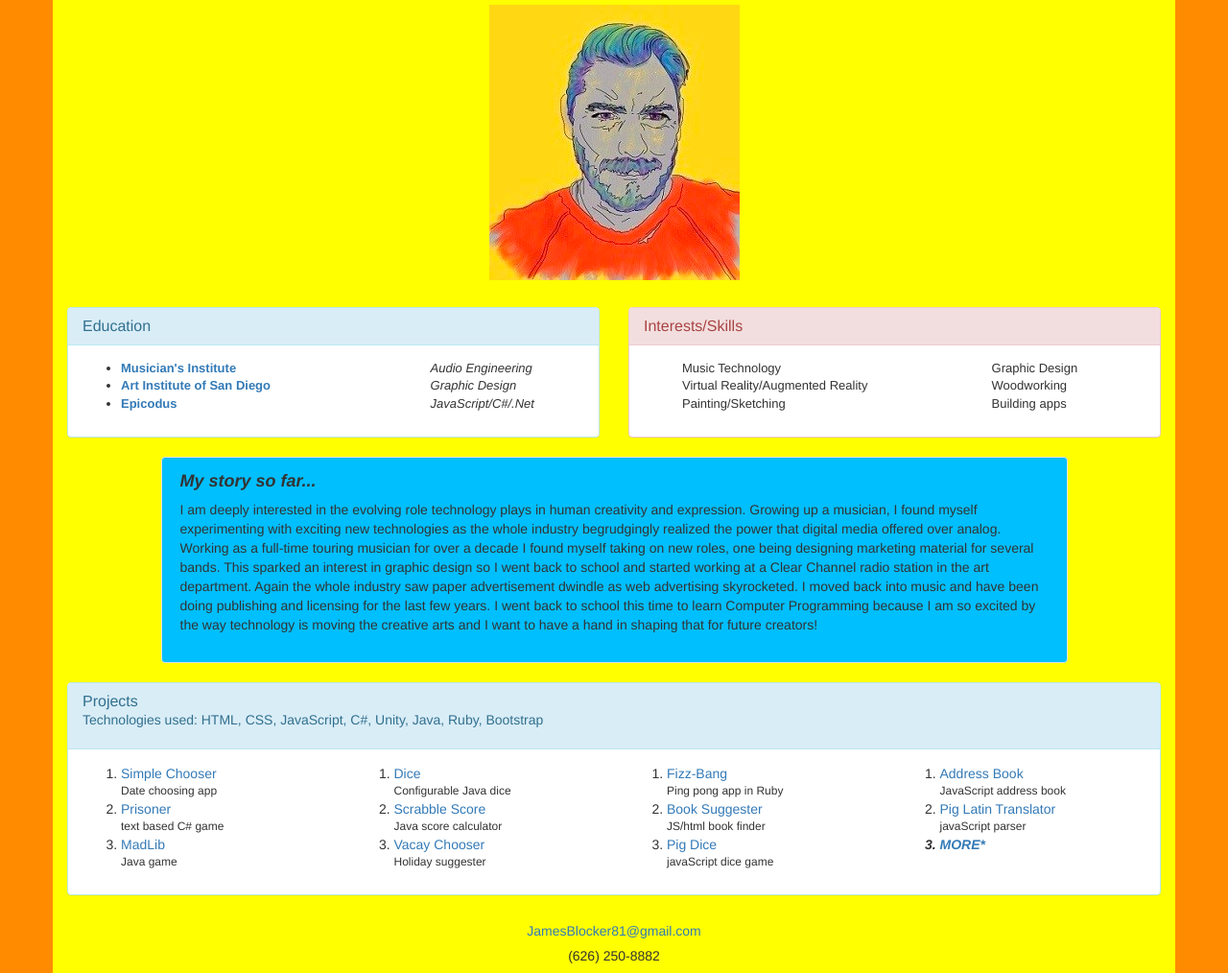
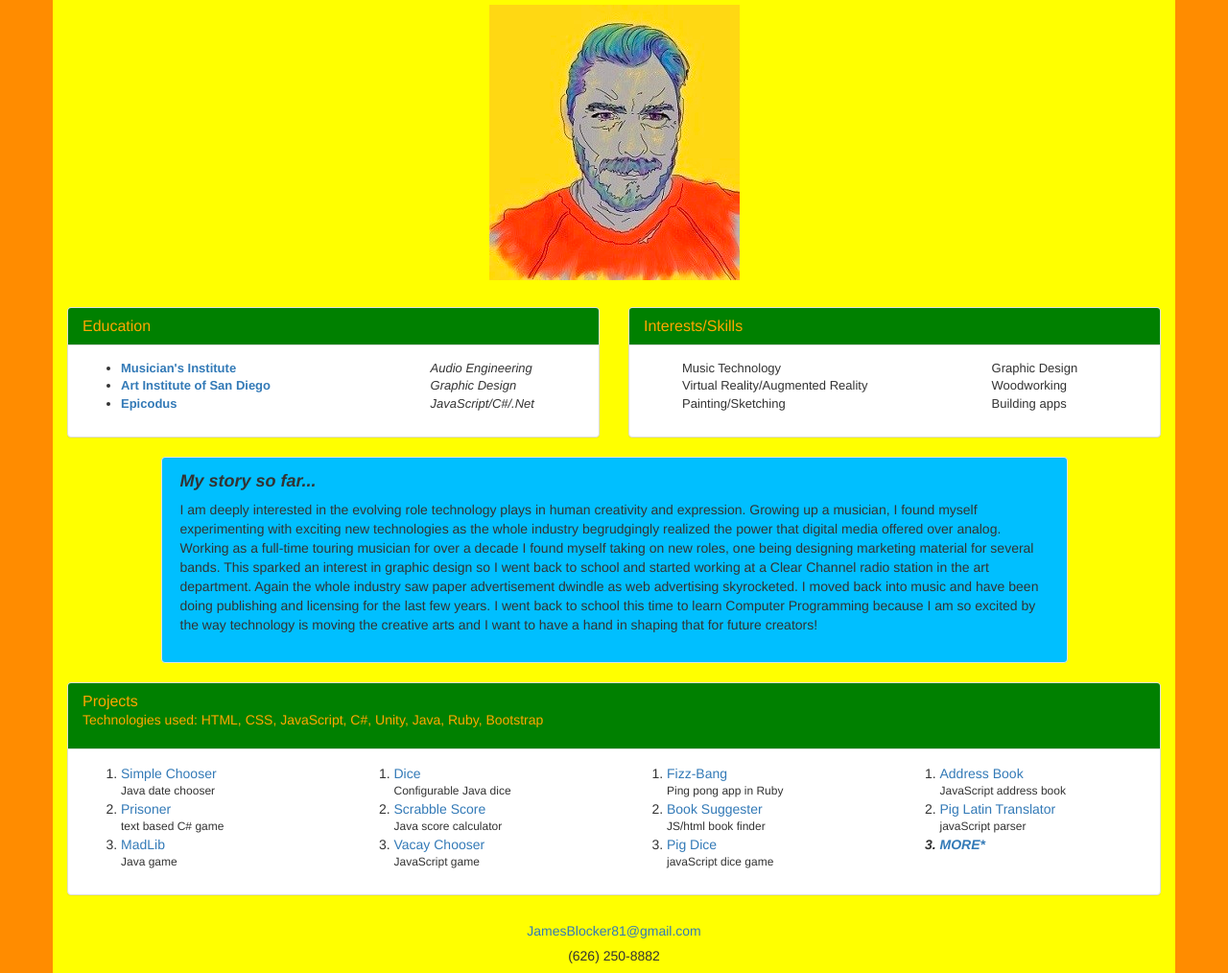
Before and after one commit to JamesBlocker/Portfolio-Landing, a plain HTML site: page index.html in a window 1280 px wide. Shown: the part 179-1193 px from the top of the page at 96% size. Drawn offline with Linux system fonts and the light colour scheme.

Commit message:
add css rule overriding bootstrap panel color

```diff
--- a/css/styles.css
+++ b/css/styles.css
@@ -29,6 +29,7 @@ body {
  img {
      padding-bottom: 2em;
      padding-top: 2px;
+     float: none;
  }
 
  .fancy {
@@ -48,3 +49,8 @@ footer {
 h5 {
     text-align: center;
 }
+
+.panel-default > .panel-heading-custom1 {
+    background: green;
+    color: orange;
+}
--- a/index.html
+++ b/index.html
@@ -22,8 +22,8 @@
 
     <div class="row">
         <div class="col-md-6">
-            <div class="panel panel-info" id="edu">
-                <div class="panel-heading">
+            <div class="panel panel-default">
+                <div class="panel-heading panel-heading-custom1">
                     <h4 class="panel-title">Education</h4>
                 </div>
                 <div class="row">
@@ -50,8 +50,8 @@
             <!--Skills/Interests-->
 
         <div class="col-md-6">
-            <div class="panel panel-danger">
-                <div class="panel-heading">
+            <div class="panel panel-default">
+                <div class="panel-heading panel-heading-custom1">
                     <h4 class="panel-title">Interests/Skills</h4>
                 </div>
                 <div class="row">
@@ -94,8 +94,8 @@
             <!--Projects head-->
     <div class="row">
         <div class="col-md-12">
-            <div class="panel panel-info">
-                <div class="panel-heading">
+            <div class="panel panel-default">
+                <div class="panel-heading panel-heading-custom1">
                     <h4 class="panel-title">Projects</h4>
                     <p>Technologies used: HTML, CSS, JavaScript, C#, Unity, Java, Ruby, Bootstrap</p>
                 </div>
@@ -106,7 +106,7 @@
                     <div class="panel-body">
                         <div class="col-md-3">
                             <ol>
-                                <li><a href="https://github.com/JamesBlocker/SimpleChooser">Simple Chooser</a><footer>Date choosing app</footer></li>
+                                <li><a href="https://github.com/JamesBlocker/SimpleChooser">Simple Chooser</a><footer>Java date chooser</footer></li>
                                 <li><a href="https://github.com/JamesBlocker/Prison-Text101">Prisoner</a><footer>text based C# game</footer></li>
                                 <li><a href="https://github.com/JamesBlocker/JavaMadLib">MadLib</a><footer>Java game</footer></li>
                             </ol>
@@ -115,7 +115,7 @@
                             <ol>
                                 <li><a href="https://github.com/JamesBlocker/JavaDice">Dice</a><footer>Configurable Java dice</footer></li>
                                 <li><a href="https://github.com/JamesBlocker/ScrabbleScore">Scrabble Score</a><footer>Java score calculator</footer></li>
-                                <li><a href="https://github.com/JamesBlocker/Vacation-Suggester">Vacay Chooser</a><footer>Holiday suggester</footer></li>
+                                <li><a href="https://github.com/JamesBlocker/Vacation-Suggester">Vacay Chooser</a><footer>JavaScript game</footer></li>
                             </ol>
                         </div>
                         <div class="col-md-3">
```
